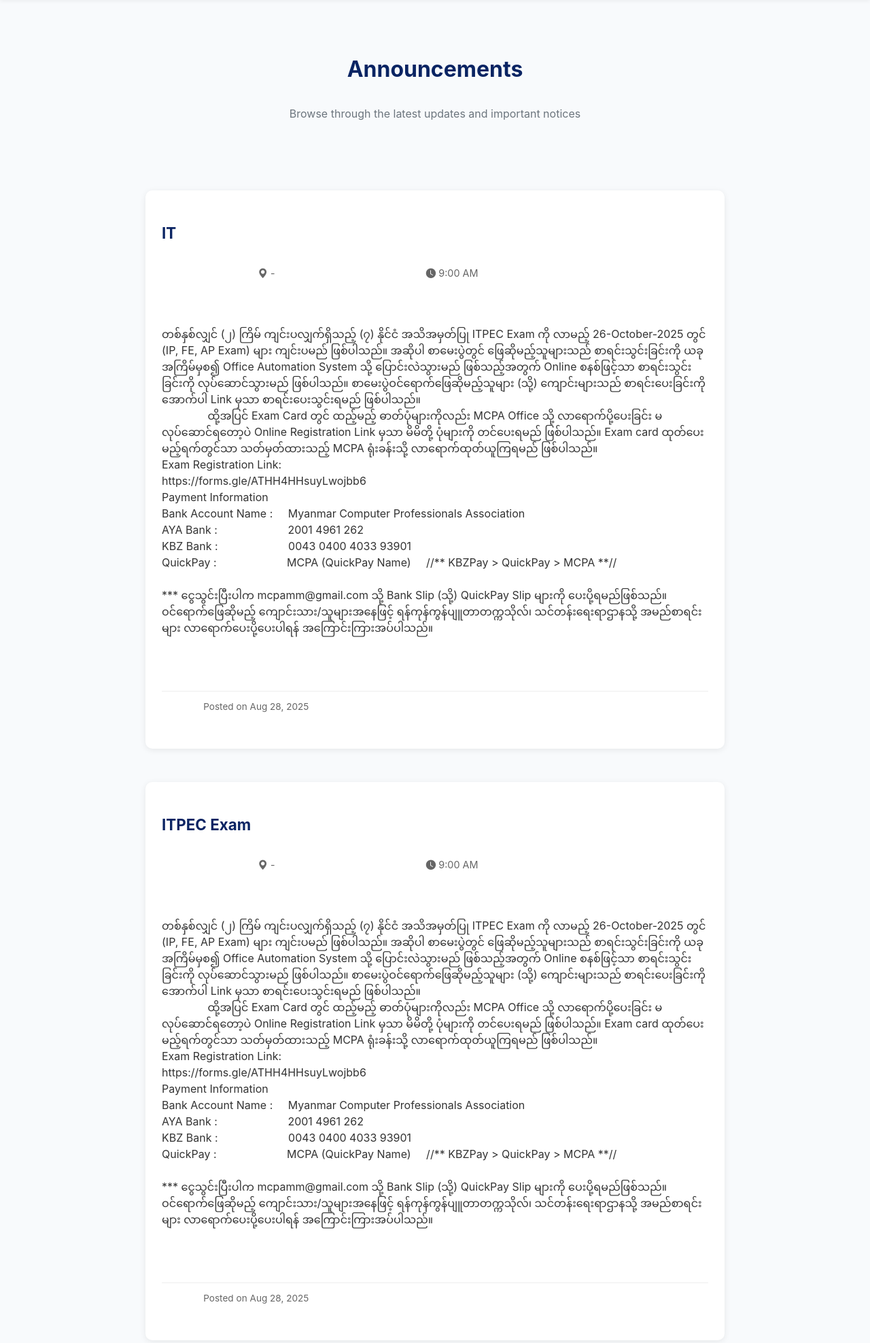
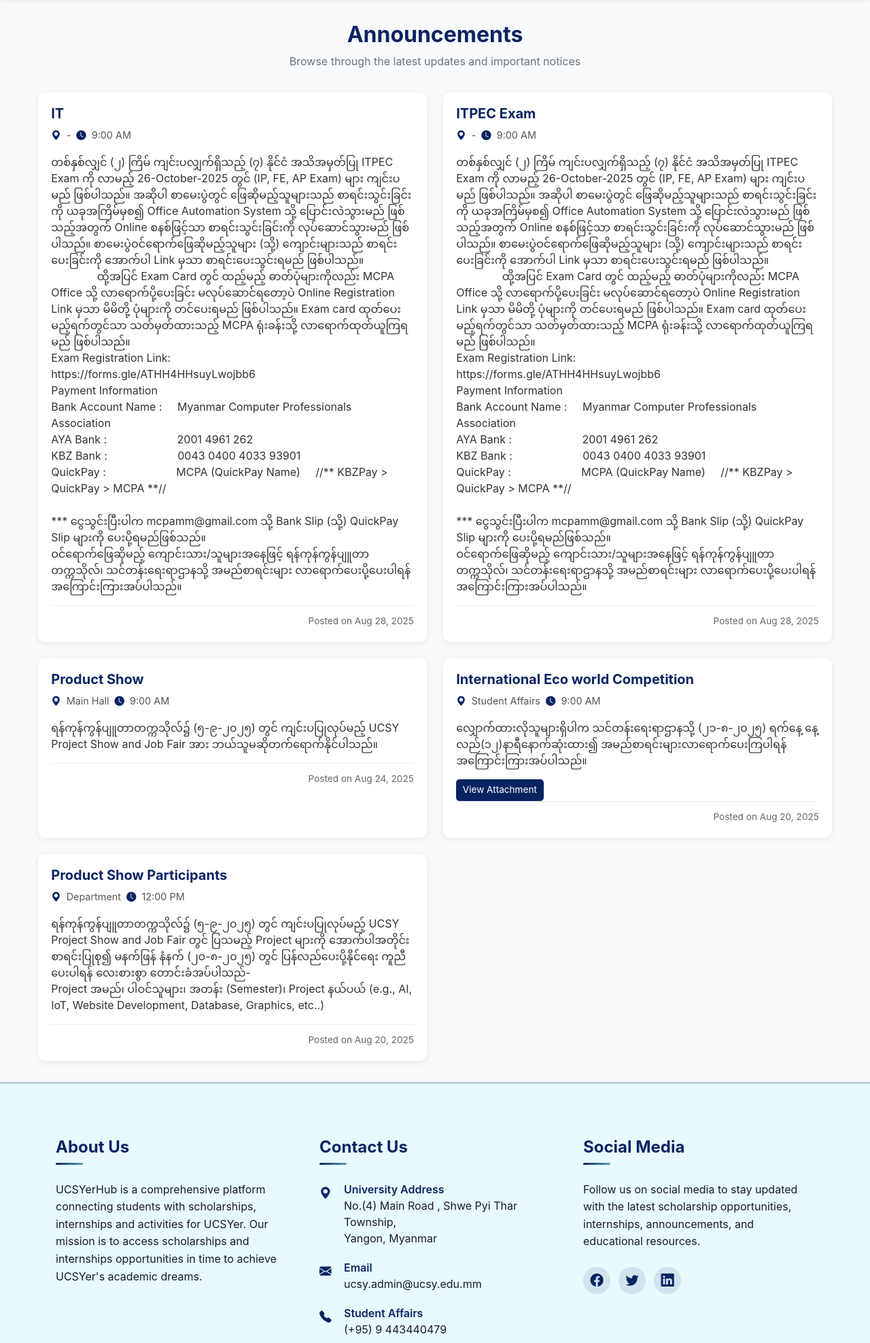
Before and after one commit to rochellelovegood/uniInfoHub, a Django app: page /scholarships/announcements/ in a window 1280 px wide. Shown: the part 66-2041 px from the top of the page at 68% size. Run offline with Django 5.2, Linux system fonts and the light colour scheme; a user stored in the database is signed in; data comes from the database, SQL or seed files in the repository.

Commit message:
announcement

```diff
--- a/static/css/announcement.css
+++ b/static/css/announcement.css
@@ -1,7 +1,7 @@
 .announcements-container {
-    max-width: 900px;
+    max-width: 1200px;
     margin: 0 auto;
-    padding: 2rem 1.5rem;
+    padding: 2rem 1rem;
 }
 
 .page-header {
@@ -21,12 +21,17 @@
     color: #666;
 }
 
+.announcements-grid {
+    display: grid;
+    grid-template-columns: repeat(auto-fit, minmax(400px, 1fr));
+    gap: 1.5rem;
+}
+
 .announcement-card {
     background: #fff;
     border-radius: 10px;
     box-shadow: 0 2px 10px rgba(0,0,0,0.08);
-    padding: 1.5rem;
-    margin-bottom: 1.5rem;
+    padding: 1.2rem;
     transition: box-shadow 0.3s ease;
 }
 
@@ -34,19 +39,41 @@
     box-shadow: 0 6px 18px rgba(0,0,0,0.12);
 }
 
+.card-header {
+    display: flex;
+    justify-content: space-between;
+    align-items: center;
+    margin-bottom: 0.5rem;
+}
+
 .card-title {
-    font-size: 1.4rem;
+    font-size: 1.25rem;
     font-weight: 700;
     color: #0A2463;
-    margin-bottom: 0.5rem;
+    margin: 0;
+}
+
+.badge-new {
+    background-color: #FF5A5F;
+    color: #fff;
+    font-size: 0.7rem;
+    font-weight: 700;
+    padding: 0.2rem 0.5rem;
+    border-radius: 5px;
 }
 
 .card-meta {
     display: flex;
-    gap: 1rem;
+    gap: 0.5rem;
     font-size: 0.9rem;
-    color: #666;
+    color: #555;
+    justify-content: flex-start;
     margin-bottom: 1rem;
+}
+
+.card-meta i {
+    margin-right: 0.25rem;
+    color: #0A2463;
 }
 
 .card-content {
@@ -56,19 +83,18 @@
     margin-bottom: 1rem;
 }
 
-.see-more-btn {
-    background: none;
-    border: none;
-    color: #0A2463;
-    font-weight: 600;
-    cursor: pointer;
-    text-decoration: underline;
-    padding: 0;
-    font-size: 0.95rem;
+.attachment a {
+    display: inline-block;
+    padding: 0.3rem 0.6rem;
+    background: #0A2463;
+    color: #fff;
+    border-radius: 5px;
+    text-decoration: none;
+    font-size: 0.85rem;
 }
 
-.see-more-btn:hover {
-    color: #5C9EAD;
+.attachment a:hover {
+    background: #5C9EAD;
 }
 
 .card-footer {
@@ -76,23 +102,12 @@
     color: #666;
     border-top: 1px solid #eee;
     padding-top: 0.75rem;
-}
-
-.see-more-btn i {
-    font-size: 0.9rem;
+    text-align: right;
 }
 
 /* Responsive breakpoints */
 @media (max-width: 900px) {
-    .grid-sizer,
-    .announcement-card {
-        width: 100%; /* 2 columns tablet */
+    .announcements-grid {
+        grid-template-columns: 1fr; /* single column on tablet and below */
     }
 }
-
-@media (max-width: 600px) {
-    .grid-sizer,
-    .announcement-card {
-        width: 100%; /* 1 column mobile */
-    }
-}
--- a/templates/announcements_list.html
+++ b/templates/announcements_list.html
@@ -2,6 +2,7 @@
 {% load static %}
 
 {% block title %}{{ title }}{% endblock %}
+
 {% block extra_css %}
 <link rel="stylesheet" href="{% static 'css/announcement.css' %}">
 {% endblock %}
@@ -14,9 +15,16 @@
     </div>
 
     {% if announcements %}
+    <div class="announcements-grid">
         {% for announcement in announcements %}
         <div class="announcement-card">
+            <div class="card-header">
                 <h3 class="card-title">{{ announcement.title }}</h3>
+                {% if announcement.is_new %}
+                <span class="badge-new">NEW</span>
+                {% endif %}
+            </div>
+
             <div class="card-meta">
                 {% if announcement.place %}
                 <span><i class="bi bi-geo-alt-fill"></i> {{ announcement.place }}</span>
@@ -41,6 +49,7 @@
             </div>
         </div>
         {% endfor %}
+    </div>
     {% else %}
     <p>No announcements available.</p>
     {% endif %}
--- a/uniHub/settings.py
+++ b/uniHub/settings.py
@@ -1,6 +1,5 @@
 import os
 from pathlib import Path
-
 
 # Build paths inside the project like this: BASE_DIR / 'subdir'.
 BASE_DIR = Path(__file__).resolve().parent.parent
@@ -12,8 +11,8 @@
 SECRET_KEY = os.environ.get('SECRET_KEY', 'django-insecure-j%v^1^+-hq)_0#fdakx&668t)9usq^fw!eh6@z7ec#9xekq3r#')
 
 # SECURITY WARNING: don't run with debug turned on in production!
-DEBUG = os.environ.get('DEBUG', 'False').lower() == 'true'
-ALLOWED_HOSTS = ['khinthanthar1.pythonanywhere.com']
+DEBUG = True
+ALLOWED_HOSTS = []
 
 # Application definition
 
```
Lines whose indentation alone changed are shown as unchanged.
